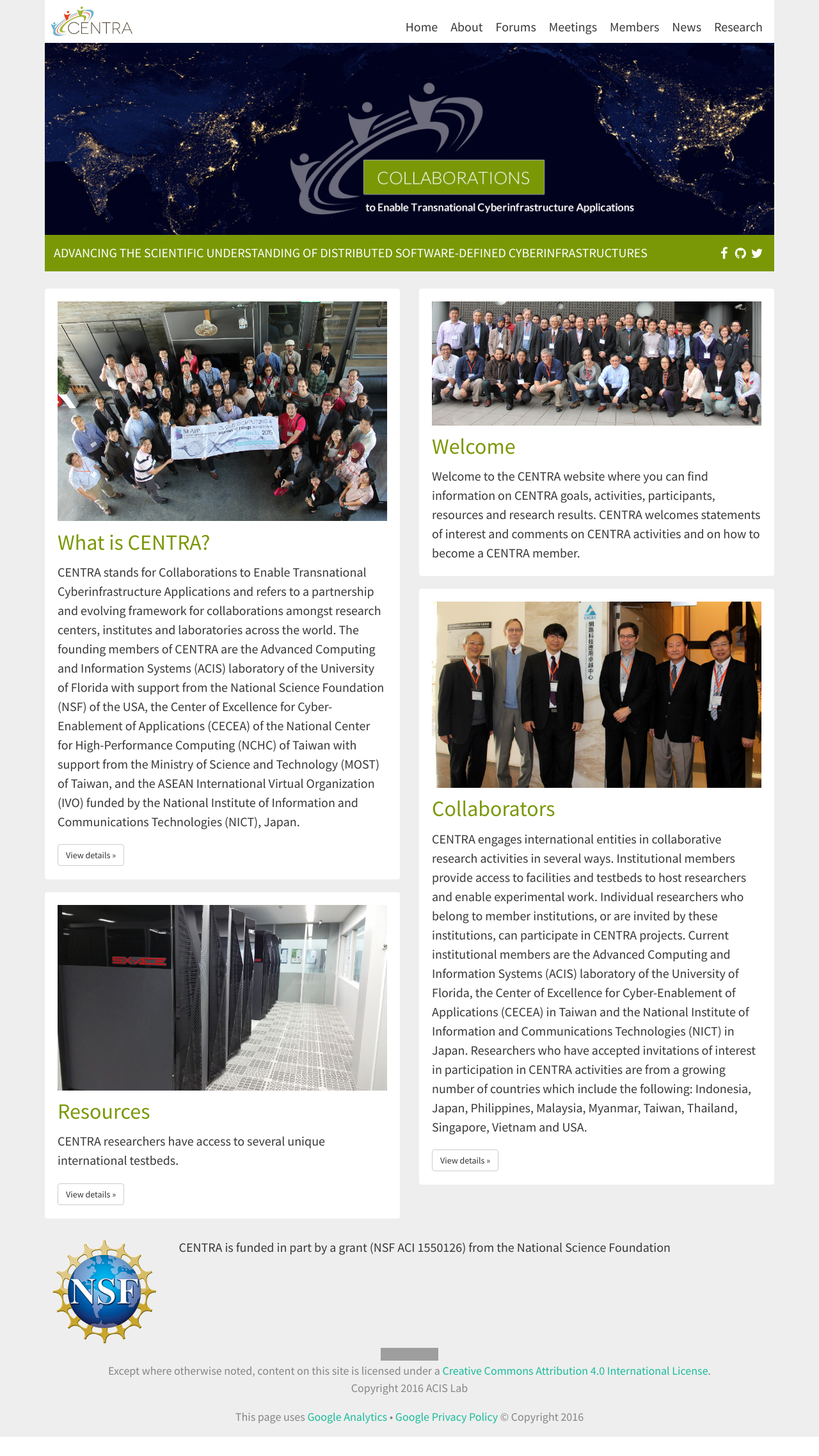
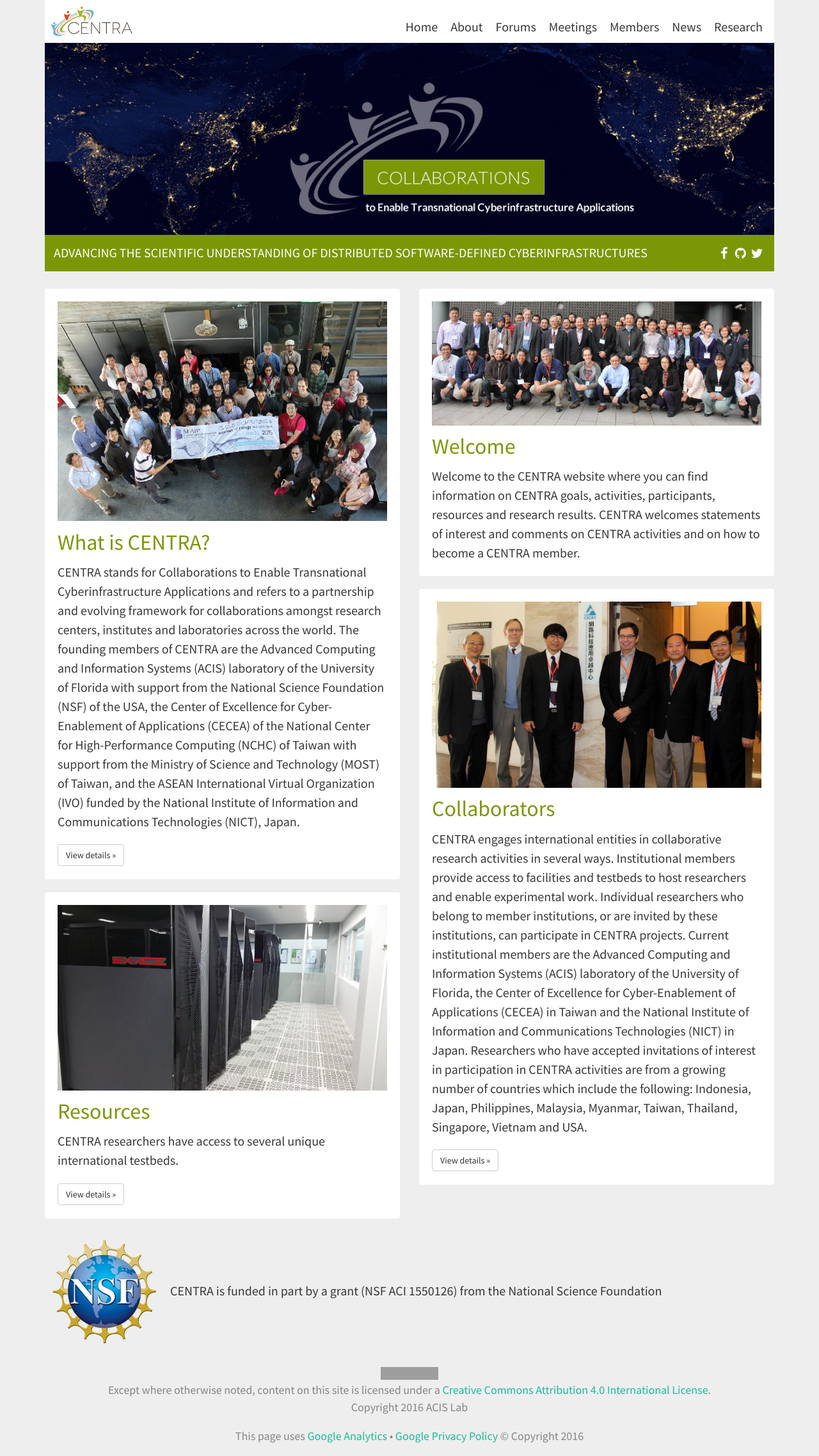
Before and after one commit to hmchou56/centra8, a Jekyll site: the page built from index.html, in a window 1280 px wide. Shown: the whole page at 64% size. Built offline with Jekyll 4.4.1, drawn with Linux system fonts in a browser that asks for light colours; nearby versions of some CDN libraries; before the commit the page ends 2245 px from its top, so only the background shows below that; grey boxes are pictures that could not be loaded.

Commit message:
Add css table attributes for NSF text

```diff
--- a/_config.yml
+++ b/_config.yml
@@ -3,7 +3,7 @@
 url: "http://www.globalcentra.org" # the base hostname & protocol for your site
 #custom site variables
 NSF_footer_text: >
-   CENTRA is funded in part by a grant (NSF ACI 1550126) from the National Science Foundation<br>
+   CENTRA is funded in part by a grant (NSF ACI 1550126) from the National Science Foundation
 site_naivation_logo: <img src="/img/centra-logo.jpg" align="left">
 
 # THEME-SPECIFIC CONFIGURATION
--- a/_includes/footer.html
+++ b/_includes/footer.html
@@ -1,7 +1,7 @@
 <footer class="container">
 	<p class="NSF_footer">
 		<img align="left" src="/img/nsf1.gif">
-		{{ site.NSF_footer_text }}
+		<span class="NSF_footer_text">{{ site.NSF_footer_text }}</span>
 	</p>
 
 {% if site.theme.katex %}
--- a/css/centra.css
+++ b/css/centra.css
@@ -35,8 +35,14 @@
 			/* display: flex; */
     		align-items: center;
     		padding: .5em;
+    		display: table;
 		}
-
+		.NSF_footer_text
+		{
+		    display: table-cell;
+		    vertical-align: middle;
+		    padding: 0 0 0 1em;
+		}
 		.jumbotron
 		{
 			padding-bottom: 0;
```
